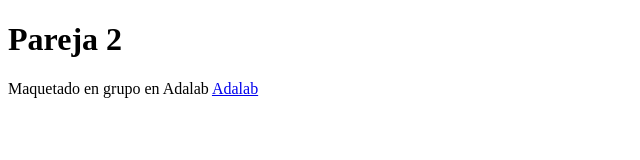
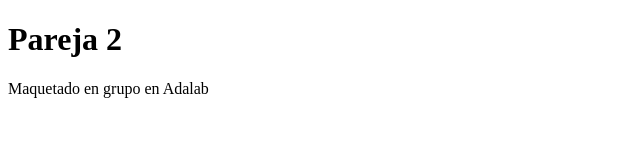
Before and after one commit to laura-pf/Ejercicio-git, a plain HTML site: page index.html in a window 1280 px wide. Shown: the full height of the page, 0-640 px from the left. Drawn offline with Linux system fonts and the light colour scheme.

Commit message:
added new footer

```diff
--- a/index.html
+++ b/index.html
@@ -14,7 +14,7 @@
       <section class="contenido"></section>
     </main>
     <footer>
-      <p>Maquetado en grupo en Adalab <a href="http://adalab.es">Adalab</a></p>
+      <p>Maquetado en grupo en Adalab</p>
     </footer>
   </body>
 </html>
```
